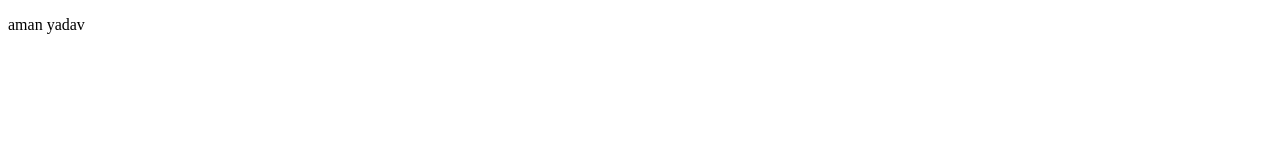
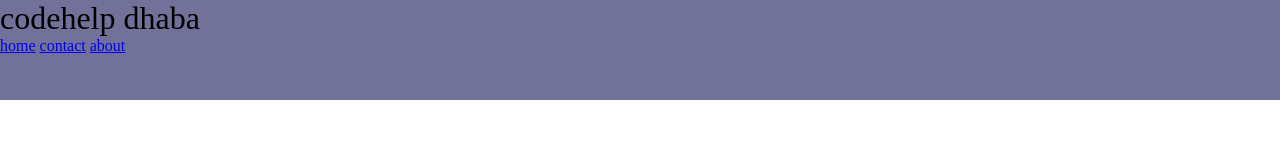
Before and after one commit to Aman240506/recipe-website-using-html-css, a plain HTML site: page index.html in a window 1280 px wide. Drawn offline with Linux system fonts and the light colour scheme.

Commit message:
Refactor index.html structure and add main.html with initial content

```diff
--- a/index.html
+++ b/index.html
@@ -2,10 +2,30 @@
 <html>
 <head>
     <meta charset="UTF-8" />
-    <title>title</title>
+    <title>code da dhaba</title>
+    <link rel="stylesheet" href="styles.css" />
 </head>
 <body>
-    <p>aman yadav</p>
+   <div class="container">
+    <div class="navContainer">
+        <nav>
+            <ul id="navList">
+                <li>
+<p id="logo">
+    codehelp dhaba
+</p>
+                </li>
+                <li>
+<div>
+    <a href="#">home</a>
+    <a href="#">contact</a>
+    <a href="#">about</a>
 
+</div>
+                </li>
+            </ul>
+        </nav>
+    </div>
+   </div>
 </body>
 </html>
--- /dev/null
+++ b/styles.css
@@ -0,0 +1,28 @@
+#navList{
+    list-style-type: none;
+
+
+}
+*{
+    margin: 0;
+    padding: 0;
+    box-sizing: border-box;
+}
+.container{
+    height: 100vh;
+    width: 100vw;
+    overflow-x: none;
+
+}
+.navContainer {
+   height: 100px;
+    width: 100vw;
+    background-color: rgb(113, 113, 154);
+}
+#logo {
+
+    font-size: 2rem;
+    font-weight: semibold;
+    text-decoration: none;
+
+}
```
